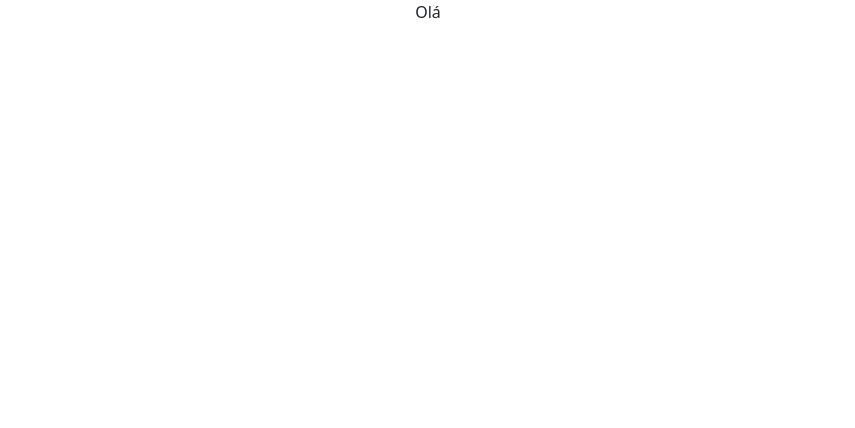
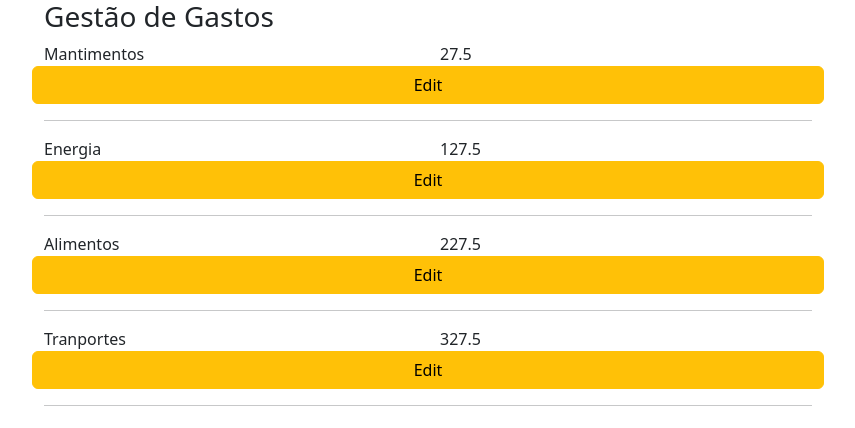
Before and after one commit to Olifrans/react_net_core_application, a React (Create React App) app: page / in a window 1280 px wide. Shown: the top 428 px of the page, without its empty margins (212-1067 px from the left). Built offline with nearby package versions, Linux system fonts and the light colour scheme.

Commit message:
feat: Form e List

```diff
--- a/src/App.js
+++ b/src/App.js
@@ -1,13 +1,10 @@
-import './App.css';
+import ExpensesList from "./components/ExpenseList";
 
-function App() {
-  return (
-    <div className="App">
-
-      Olá
-
-    </div>
-  );
-}
+const App = () => (
+  <div style={{ width: "60%", margin: "auto" }}>
+    <h3>Gestão de Gastos</h3>
+    <ExpensesList />
+  </div>
+);
 
 export default App;
--- a/src/app/expensesReducer.js
+++ b/src/app/expensesReducer.js
@@ -1,5 +1,3 @@
-import { type } from "@testing-library/user-event/dist/types/utility";
-
 const initialState = {
   expenses: [],
 };
@@ -13,8 +11,10 @@ export const ActionCreators = {
 };
 
 export default (state = initialState, action) => {
-  switch ((action, type)) {
+  switch (action.type) {
     case ActionTypes.SET_EXPENSES:
       return { ...state, expenses: [...action.payload] };
+    default:
+      return state;
   }
 };
--- a/src/app/store.js
+++ b/src/app/store.js
@@ -1,7 +1,10 @@
-import { configureStore } from '@reduxjs/toolkit';
+import { configureStore } from "@reduxjs/toolkit";
+import expensesReducer from "./expensesReducer.js";
 
 export const store = configureStore({
   reducer: {
+    expensesReducer: expensesReducer,
 
+    // expensesReducer: expensesReducer,
   },
 });
--- /dev/null
+++ b/src/components/ExpenseList.js
@@ -0,0 +1,32 @@
+import React, { useEffect } from "react";
+import { Button, Col, Row } from "react-bootstrap";
+import { useDispatch, useSelector } from "react-redux";
+import { GetExpenses } from "../services/expenses";
+
+export default () => {
+  const dispatch = useDispatch();
+  const expenses = useSelector((state) => state.expensesReducer.expenses);
+
+  useEffect(() => {
+    GetExpenses(dispatch);
+  }, []);
+
+  return expenses.map((e) => (
+    <div style={{ marginBottom: "1rem" }}>
+      <ListRow expense={e} />
+    </div>
+  ));
+};
+
+const ListRow = ({ expense }) => {
+  return (
+    <div>
+      <Row>
+        <Col>{expense.description}</Col>
+        <Col>{expense.amount}</Col>
+        <Button variant="warning">Edit</Button>
+      </Row>
+      <hr />
+    </div>
+  );
+};
```
Also changed, not shown: src/components/ExpenseForm.js (added, +28 -0 lines), src/components/ExpensesList.js (deleted, +0 -13 lines).
